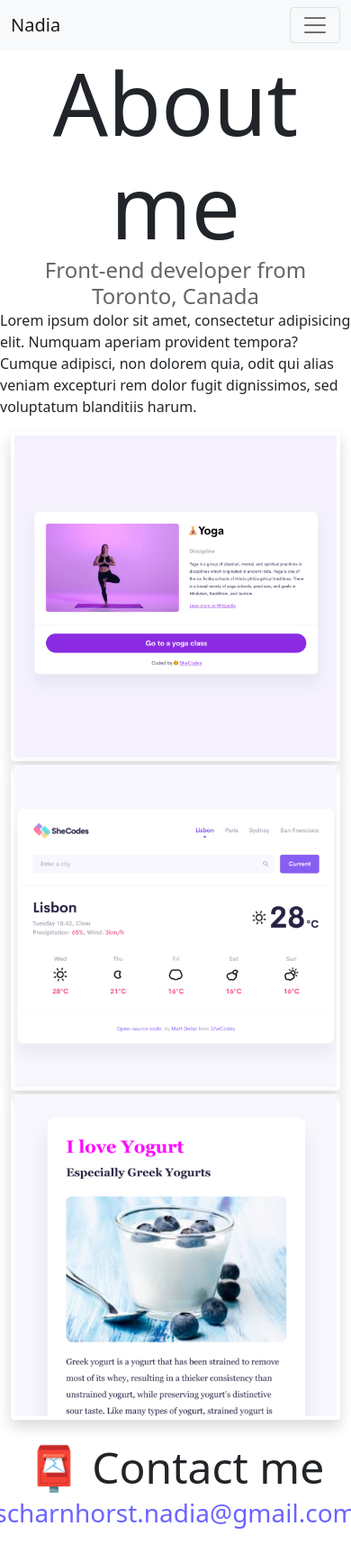
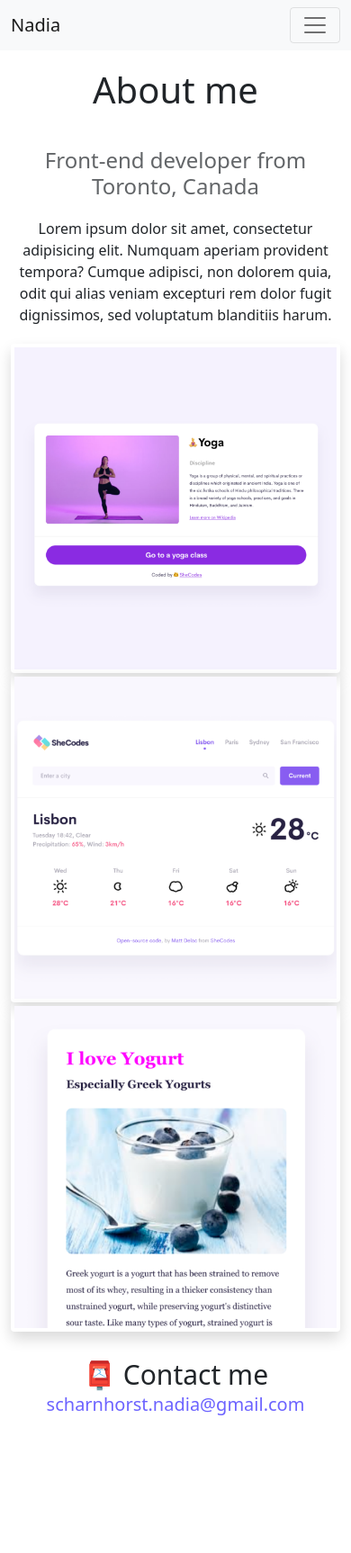
Before and after one commit to nad2903/about-me, a plain HTML site: page about.html in a window 390 px wide. Shown: the whole page at 90% size. After the commit the page ends 1600 px from the top, so only its background shows below. Drawn offline with nearby package versions, Linux system fonts and the light colour scheme.

Commit message:
Responsive on mobile

```diff
--- a/about.html
+++ b/about.html
@@ -38,7 +38,7 @@
         </nav>
         <h1>About me</h1>
         <h3>Front-end developer from Toronto, Canada</h3>
-        <p>
+        <p class="about-info">
             Lorem ipsum dolor sit amet, consectetur adipisicing elit. Numquam aperiam
             provident tempora? Cumque adipisci, non dolorem quia, odit qui alias
             veniam excepturi rem dolor fugit dignissimos, sed voluptatum blanditiis
@@ -58,7 +58,7 @@
             </div>
         </div>
         <div id="contact" class="m-4">
-            <h2>📮 Contact me</h2>
+            <h2 class="contact-me">📮 Contact me</h2>
             <a href="/mailto:[email]" class="email-link">
                 scharnhorst.nadia@gmail.com
             </a>
--- a/css/style.css
+++ b/css/style.css
@@ -5,8 +5,8 @@
 }
 
 body {
-  margin: 0 auto;
-  max-width: 800px;
+  display: block;
+  margin: 30 auto;
 }
 
 h1,
@@ -17,16 +17,23 @@ h3 {
 }
 
 h1 {
-  font-size: 96px;
+  font-size: 70px;
+  margin: 10px 0 20px;
 }
 
 h2 {
-  font-size: 48px;
+  font-size: 40px;
+  margin-top: 10px;
 }
 
 h3 {
   font-size: 24px;
   opacity: 0.7;
+  margin: 0 20px 20px;
+}
+
+p.about-info {
+  margin: 0 20px 20px;
 }
 
 .navigation-links {
@@ -49,6 +56,12 @@ h3 {
   color: white;
 }
 
+.app-link {
+  background: var(--primary-color);
+  box-shadow: var(--box-shadow);
+  color: white;
+}
+
 .about-link {
   color: var(--primary-color);
   border: 1px solid var(--primary-color);
@@ -63,6 +76,10 @@ h3 {
   margin: 10px;
 }
 
+.about-info {
+  text-align: center;
+}
+
 .email-link {
   display: flex;
   justify-content: center;
@@ -74,3 +91,29 @@ h3 {
 .email-link:hover {
   text-decoration: underline;
 }
+
+@media (max-width: 600px) {
+  h1 {
+    font-size: 40px;
+    margin-top: 20px;
+    margin-bottom: 40px;
+  }
+  h2 {
+    font-size: 40px;
+    margin: 20px;
+  }
+  .app-link {
+    display: block;
+    margin: 30 auto;
+  }
+  p {
+    text-align: center;
+  }
+  .contact-me {
+    font-size: 30px;
+    margin: 30px 30px 0;
+  }
+  .email-link {
+    font-size: 20px;
+  }
+}
```
Also changed, not shown: index.html (+10 -10 lines).
